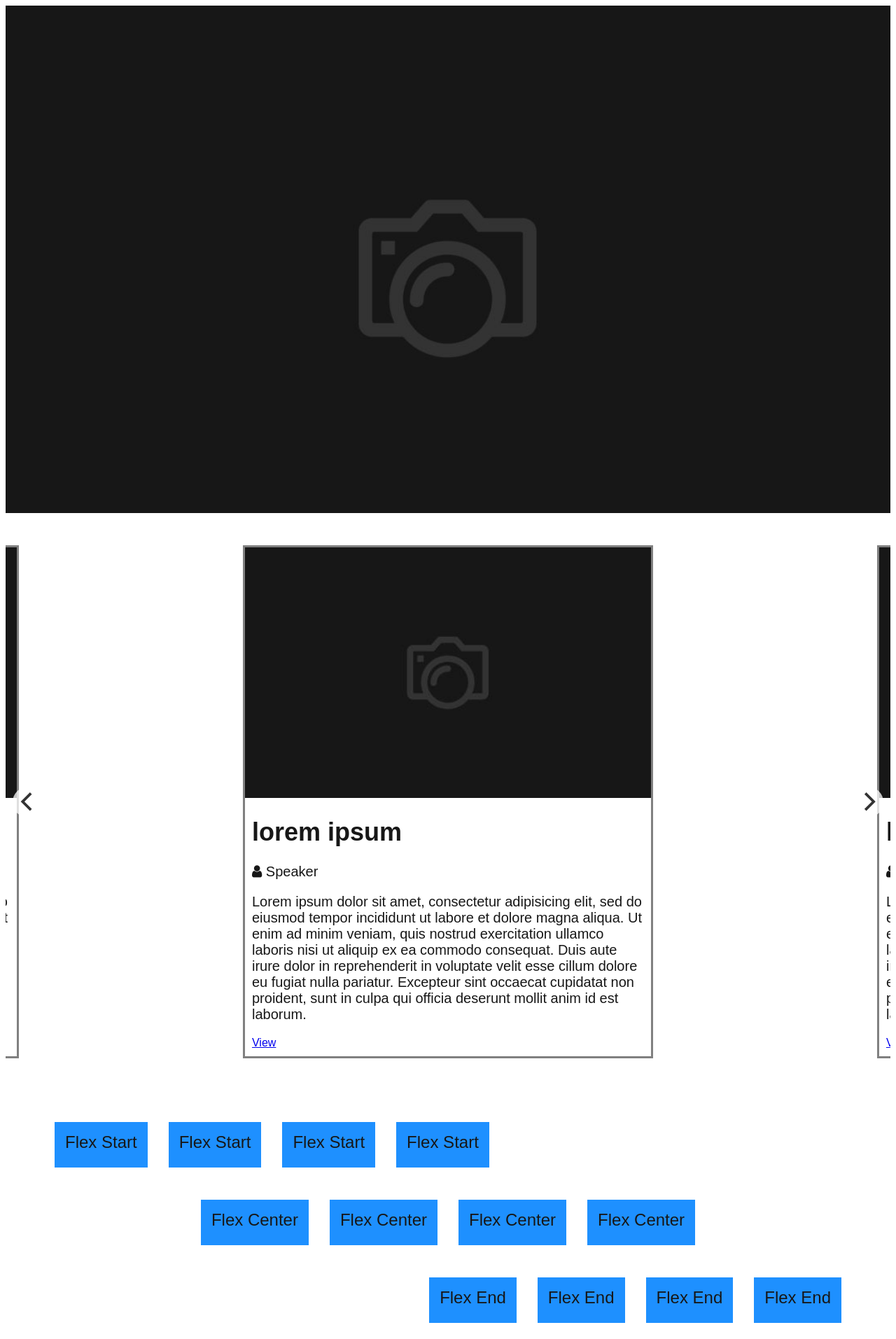
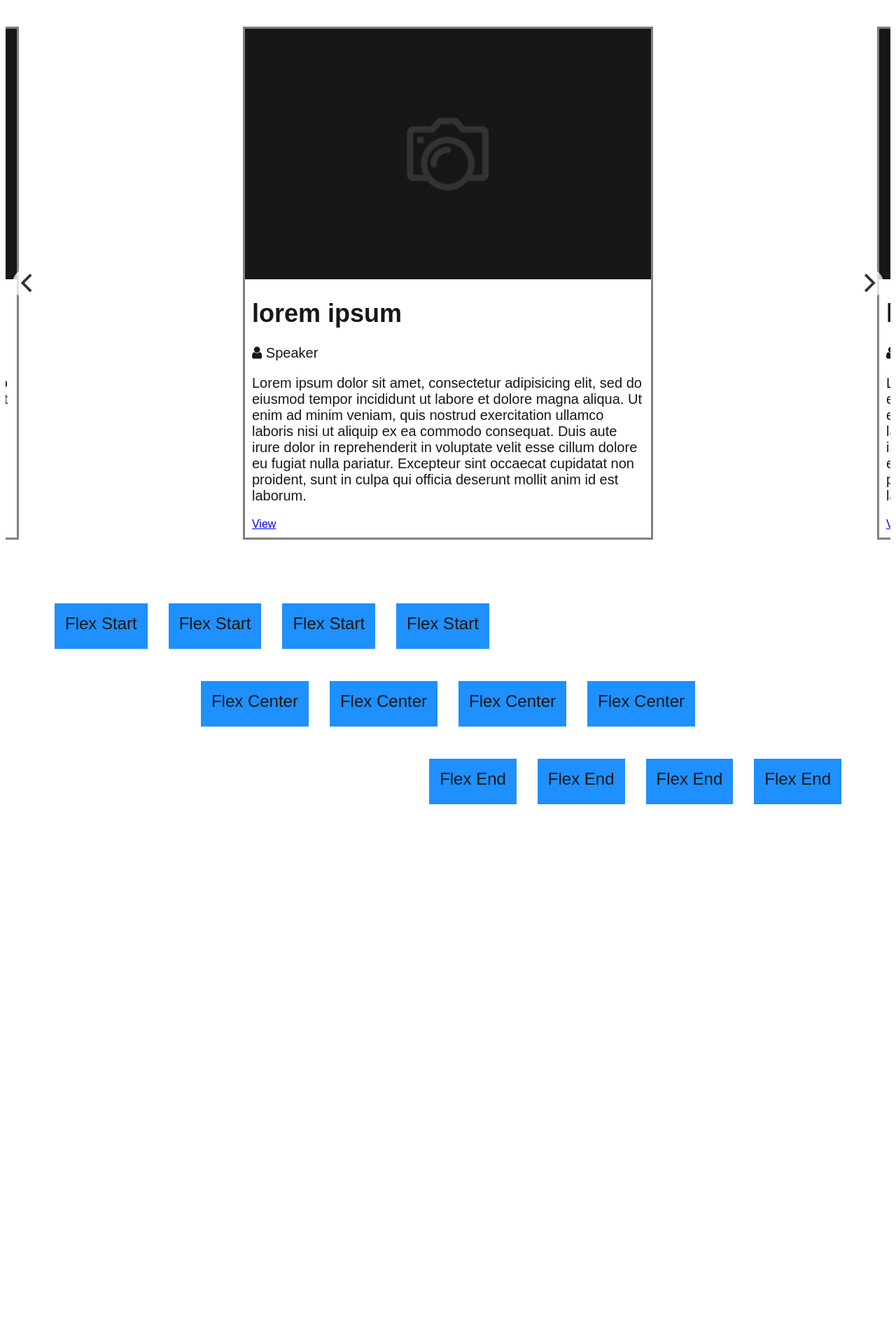
Before and after one commit to YudhiNaidoo/jumper, a Django app: page / in a window 1280 px wide. Shown: the part 73-1986 px from the top of the page at 70% size. After the commit the page ends 1222 px from the top, so only its background shows below. Run offline with Django 3.2, Linux system fonts and the light colour scheme.

Commit message:
Remove Slider

```diff
--- a/css_framework/templates/pages/home.html
+++ b/css_framework/templates/pages/home.html
@@ -1,13 +1,6 @@
 {% extends "base.html" %}
 {% load staticfiles %}
 {% block content %}
-    <div class="row">
-        <div class="col-xs-12">
-            <div class="flex-row parallax">
-            </div>
-        </div>
-
-    </div>
     <div class="row padding-bottom-30 padding-top-30">
         <div class="col-xs-12">
             <div class="main-carousel"></div>
```
Lines whose indentation alone changed are shown as unchanged.
